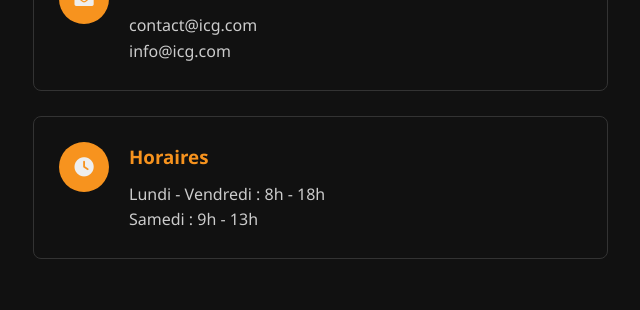
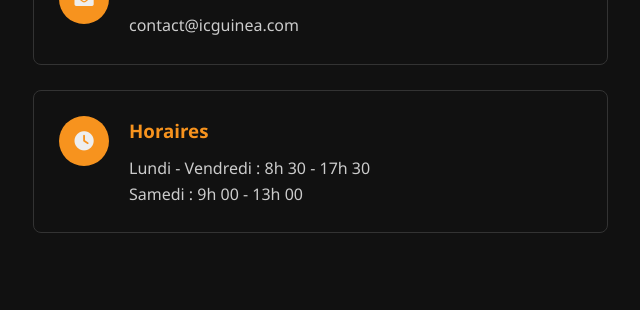
Before and after one commit to Godecode62/icg_website, a Django app: page /about in a window 1280 px wide. Shown: the part 3812-4122 px from the top of the page, without its empty margins (632-1272 px from the left). Run offline with Django 5.2, Linux system fonts and the light colour scheme.

```diff
--- a/icgProject/settings.py
+++ b/icgProject/settings.py
@@ -112,7 +112,7 @@ DATABASES = {
 AWS_ACCESS_KEY_ID = config('AWS_ACCESS_KEY_ID')
 AWS_SECRET_ACCESS_KEY = config('AWS_SECRET_ACCESS_KEY')
 
-AWS_STORAGE_BUCKET_NAME = 'icg-burcket'
+AWS_STORAGE_BUCKET_NAME = 'bucketicg'
 
 AWS_S3_REGION_NAME = 'eu-north-1'
 
--- a/templates/about.html
+++ b/templates/about.html
@@ -219,8 +219,8 @@
                     </div>
                     <div class="info-content">
                         <h3 class="orange-text">Email</h3>
-                        <p>contact@icg.com<br>
-                        info@icg.com</p>
+                        <p>contact@icguinea.com<br>
+                        {% comment %} info@icg.com</p> {% endcomment %}
                     </div>
                 </div>
 
@@ -230,8 +230,8 @@
                     </div>
                     <div class="info-content">
                         <h3 class="orange-text">Horaires</h3>
-                        <p>Lundi - Vendredi : 8h - 18h<br>
-                        Samedi : 9h - 13h</p>
+                        <p>Lundi - Vendredi : 8h 30 - 17h 30<br>
+                        Samedi : 9h 00 - 13h 00</p>
                     </div>
                 </div>
             </div>
```
Also changed, not shown: templates/contacts/contact.html (+4 -4 lines).
